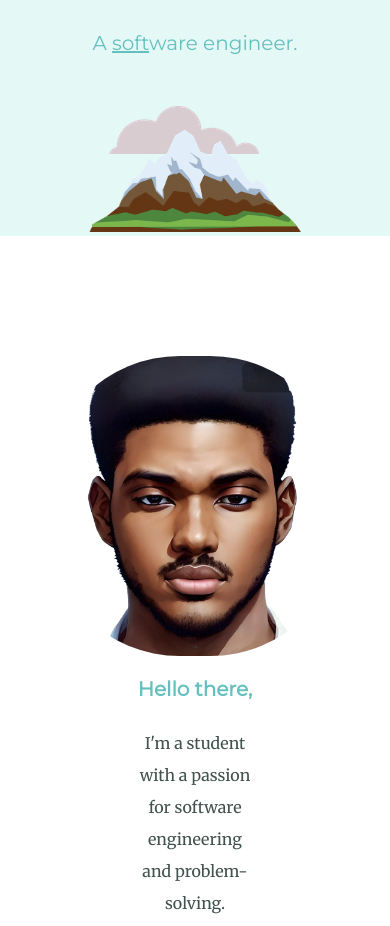
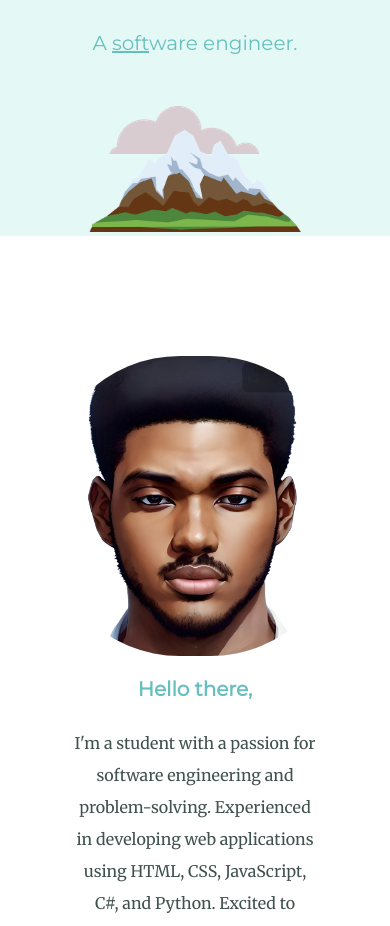
Before and after one commit to Tomiwa-S/portfolio, a plain HTML site: page index.html in a window 390 px wide. Shown: the part 165-1091 px from the top of the page. Drawn offline with Linux system fonts and the light colour scheme.

Commit message:
Update styles.css

```diff
--- a/styles.css
+++ b/styles.css
@@ -159,6 +159,9 @@ body{
     .design-bio{
         clear: left;
     }
+    .intro{
+        width:70%;
+    }
     .first{
         padding-left: 16%;
         padding-right: 16%;
```
